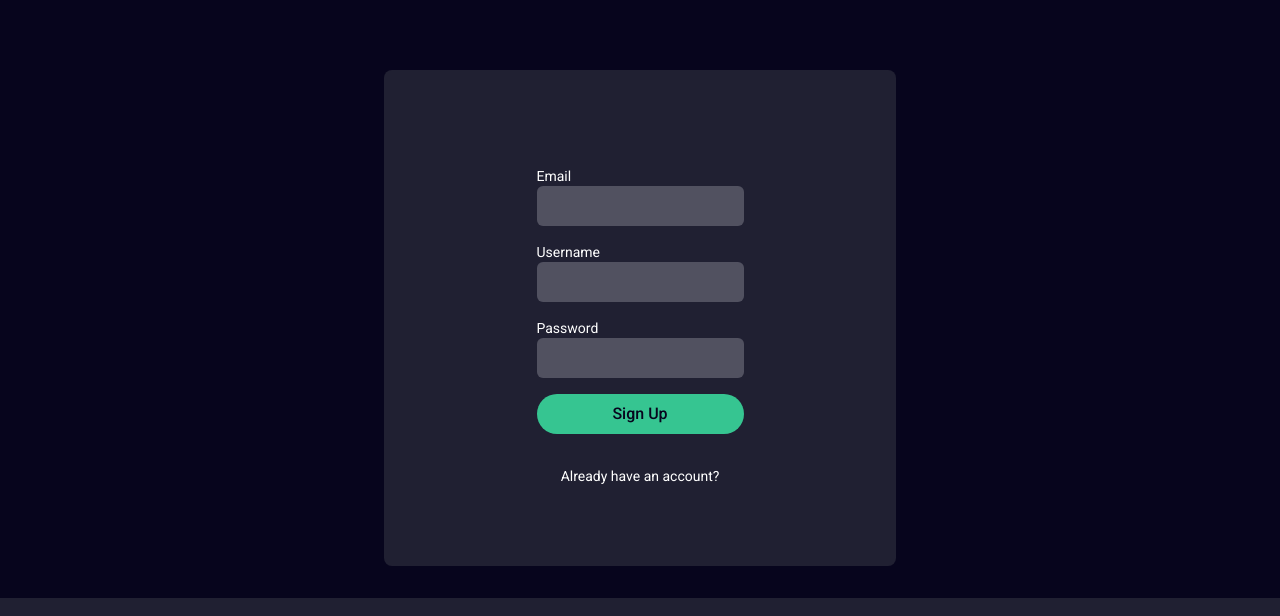
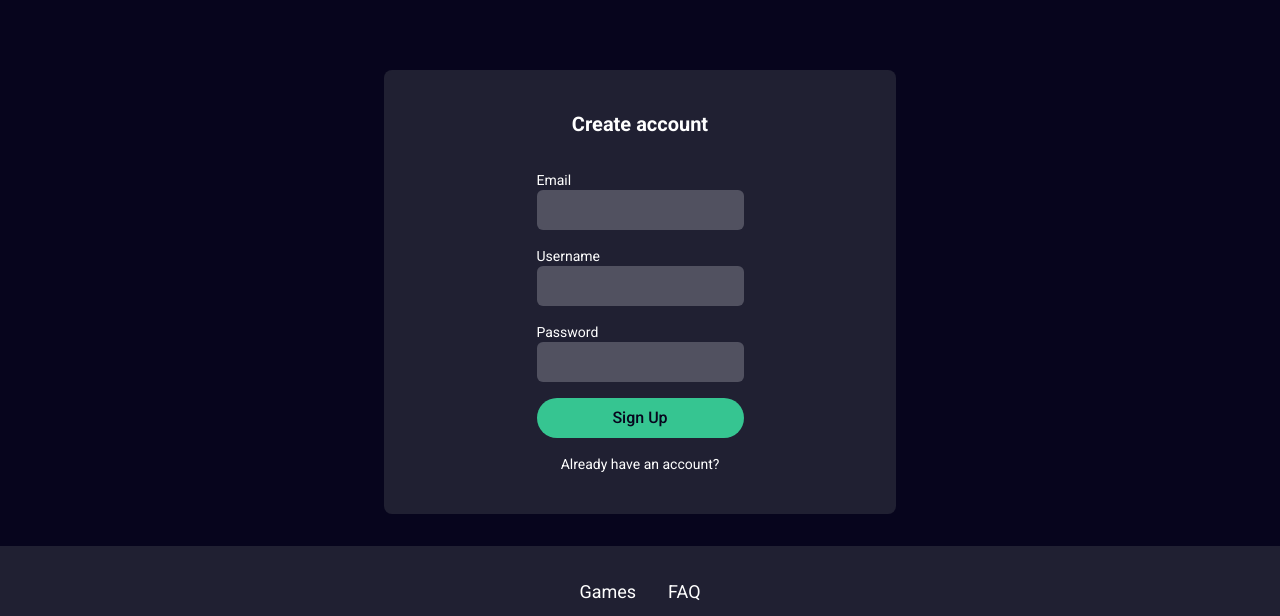
Before and after one commit to mozll/asgaard, a React (Vite) app in the folder frontend/: page /signup in a window 1280 px wide. Shown: the part 126-742 px from the top of the page. Built offline with nearby package versions, Linux system fonts and the light colour scheme; no server answers.

Commit message:
added headers to login & signup

```diff
--- a/frontend/src/pages/LoginPage.tsx
+++ b/frontend/src/pages/LoginPage.tsx
@@ -51,8 +51,12 @@ const LoginPage = () => {
     return (
         <div>
             <div className="flex justify-center bg-qDark200 mx-auto mt-32 w-full sm:w-2/5 rounded-lg">
-                <div className="flex flex-col justify-center py-20 ">
+                <div className="flex flex-col justify-center py-10 ">
+                    <h1 className="flex justify-center font-bold text-xl">
+                        Login to your account
+                    </h1>
                     <form
+                        className="mt-4"
                         action=""
                         onSubmit={(e) => {
                             e.preventDefault()
@@ -91,7 +95,7 @@ const LoginPage = () => {
                     <div>
                         <NavLink
                             to="/signup"
-                            className="hover:underline mt-2 flex justify-center text-sm"
+                            className="hover:underline mt-4 flex justify-center text-sm"
                         >
                             Create an account
                         </NavLink>
--- a/frontend/src/pages/SignUpPage.tsx
+++ b/frontend/src/pages/SignUpPage.tsx
@@ -63,8 +63,11 @@ const SignUpPage = () => {
 
     return (
         <div className="flex justify-center bg-qDark200 mx-auto mt-32 w-full sm:w-2/5 rounded-lg">
-            <div className="flex flex-col justify-center py-20">
-                <form className="mx-8 sm:mx-16">
+            <div className="flex flex-col justify-center py-10">
+                <h1 className="flex justify-center font-bold text-xl">
+                    Create account
+                </h1>
+                <form className="mx-8 sm:mx-16 mt-4">
                     <div className="mt-4">
                         <p className="text-sm">Email</p>
                         <input
@@ -113,7 +116,7 @@ const SignUpPage = () => {
                     )}
                     <NavLink
                         to="/login"
-                        className="hover:underline mt-8 flex justify-center text-sm"
+                        className="hover:underline mt-4 flex justify-center text-sm"
                     >
                         Already have an account?
                     </NavLink>
```
